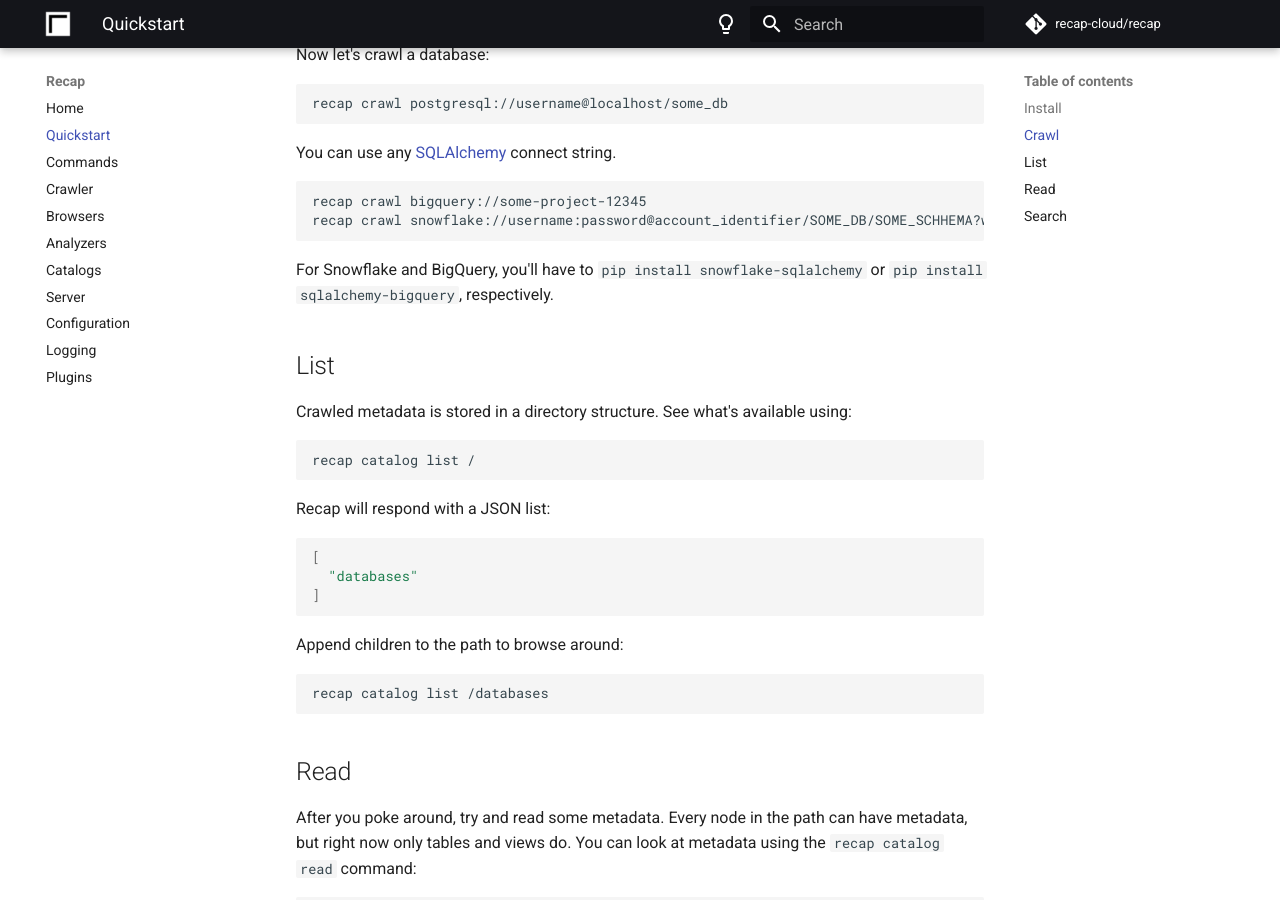
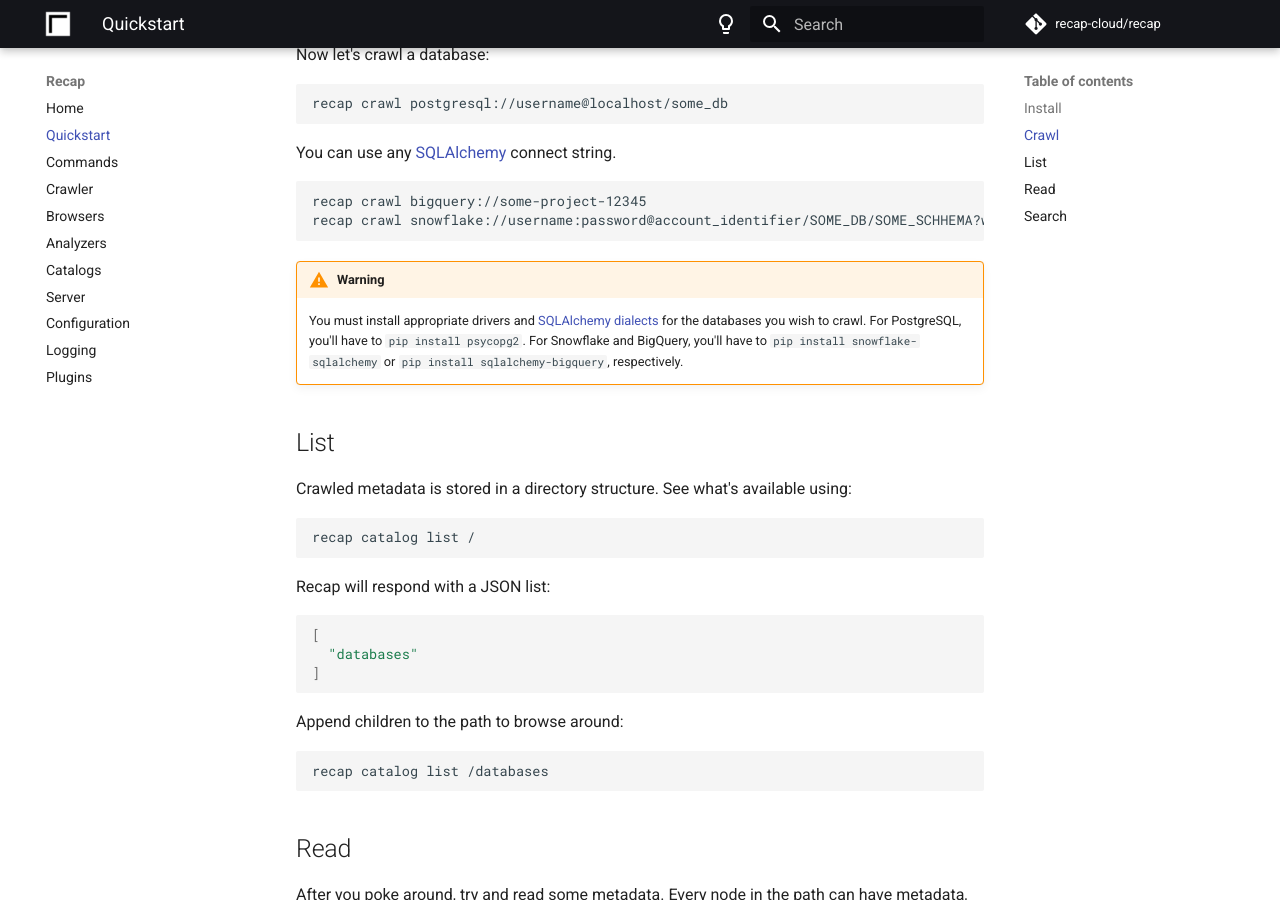
Before and after one commit to gabledata/recap, an MkDocs documentation site: the page built from docs/quickstart.md, in a window 1280 px wide and 900 px high, scrolled down 361 px. Built offline with MkDocs 1.6.1 and Material for MkDocs 9.7.7, drawn with Linux system fonts in a browser that asks for light colours; comment, search, counter and statistics services are not loaded; the version menu is left out.

Commit message:
Remove psycopg2 from dependencies
@abhiramr pointed out that those without PostgreSQL drivers on their machine
(specifically, libpq-dev) will have issues installing recap-core. PostgreSQL
isn't actually required for Recap; it was included for convenience. Since it's
causing problems, I'm going to remove it.

Users that wish to crawl PostgreSQL databases will now need to:

    pip install psycopg2

Closes #75

```diff
--- a/docs/quickstart.md
+++ b/docs/quickstart.md
@@ -15,7 +15,9 @@
     recap crawl bigquery://some-project-12345
     recap crawl snowflake://username:password@account_identifier/SOME_DB/SOME_SCHHEMA?warehouse=SOME_COMPUTE
 
-For Snowflake and BigQuery, you'll have to `pip install snowflake-sqlalchemy` or `pip install sqlalchemy-bigquery`, respectively.
+!!! warning
+
+    You must install appropriate drivers and [SQLAlchemy dialects](https://docs.sqlalchemy.org/en/14/dialects/) for the databases you wish to crawl. For PostgreSQL, you'll have to `pip install psycopg2`. For Snowflake and BigQuery, you'll have to `pip install snowflake-sqlalchemy` or `pip install sqlalchemy-bigquery`, respectively.
 
 ## List
 
--- a/pyproject.toml
+++ b/pyproject.toml
@@ -11,7 +11,6 @@
     "fsspec>=2022.11.0",
     "httpx>=0.23.1",
     "typer>=0.7.0",
-    "psycopg2>=2.9.5",
     "sqlalchemy>=1.4.45",
     "dynaconf>=3.1.11",
     "rich>=12.6.0",
@@ -35,6 +34,7 @@
 ]
 
 [project.urls]
+documentation = "https://docs.recap.cloud"
 homepage = "https://github.com/recap-cloud/recap"
 repository = "https://github.com/recap-cloud/recap"
 
```
Also changed, not shown: 1 other file.
